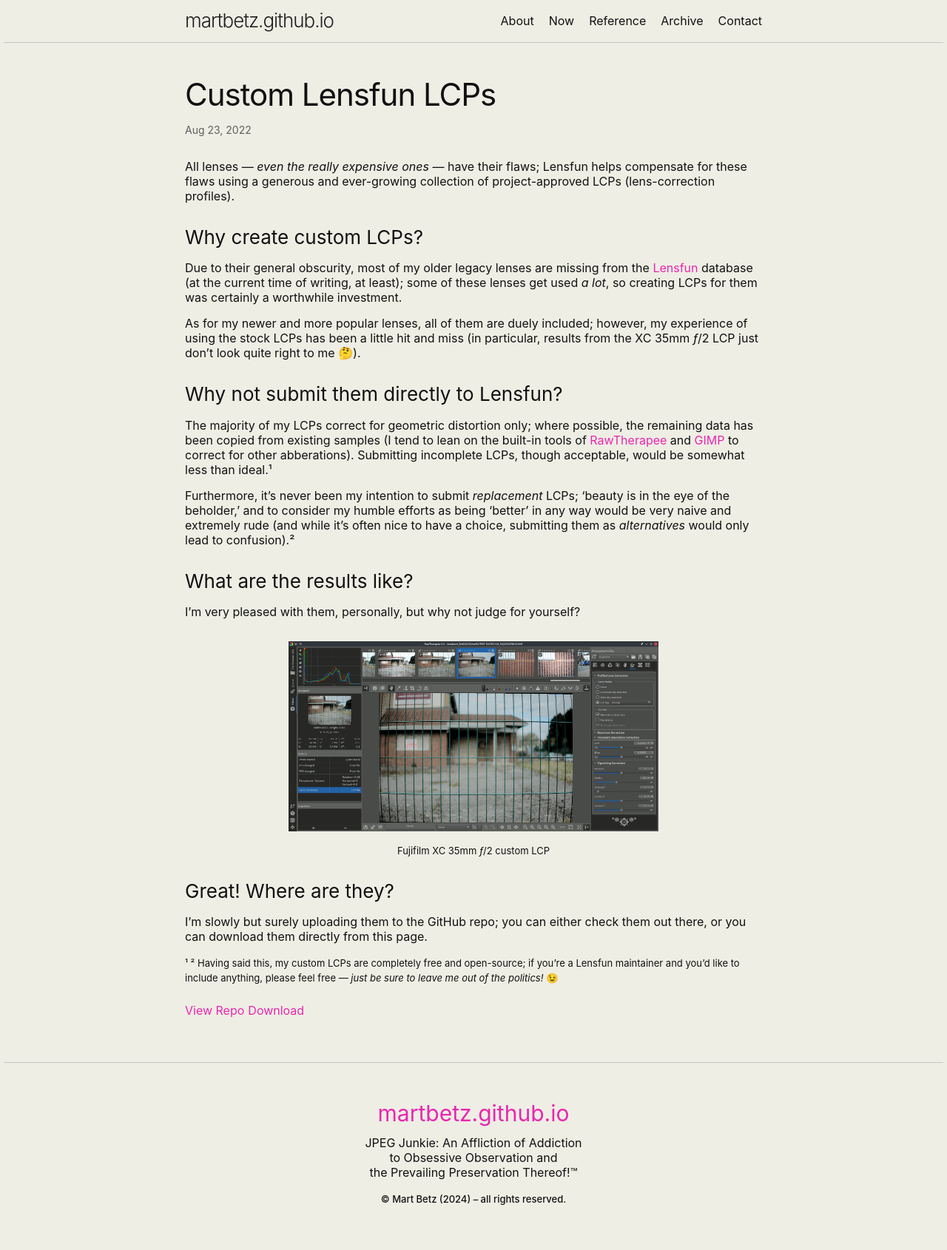
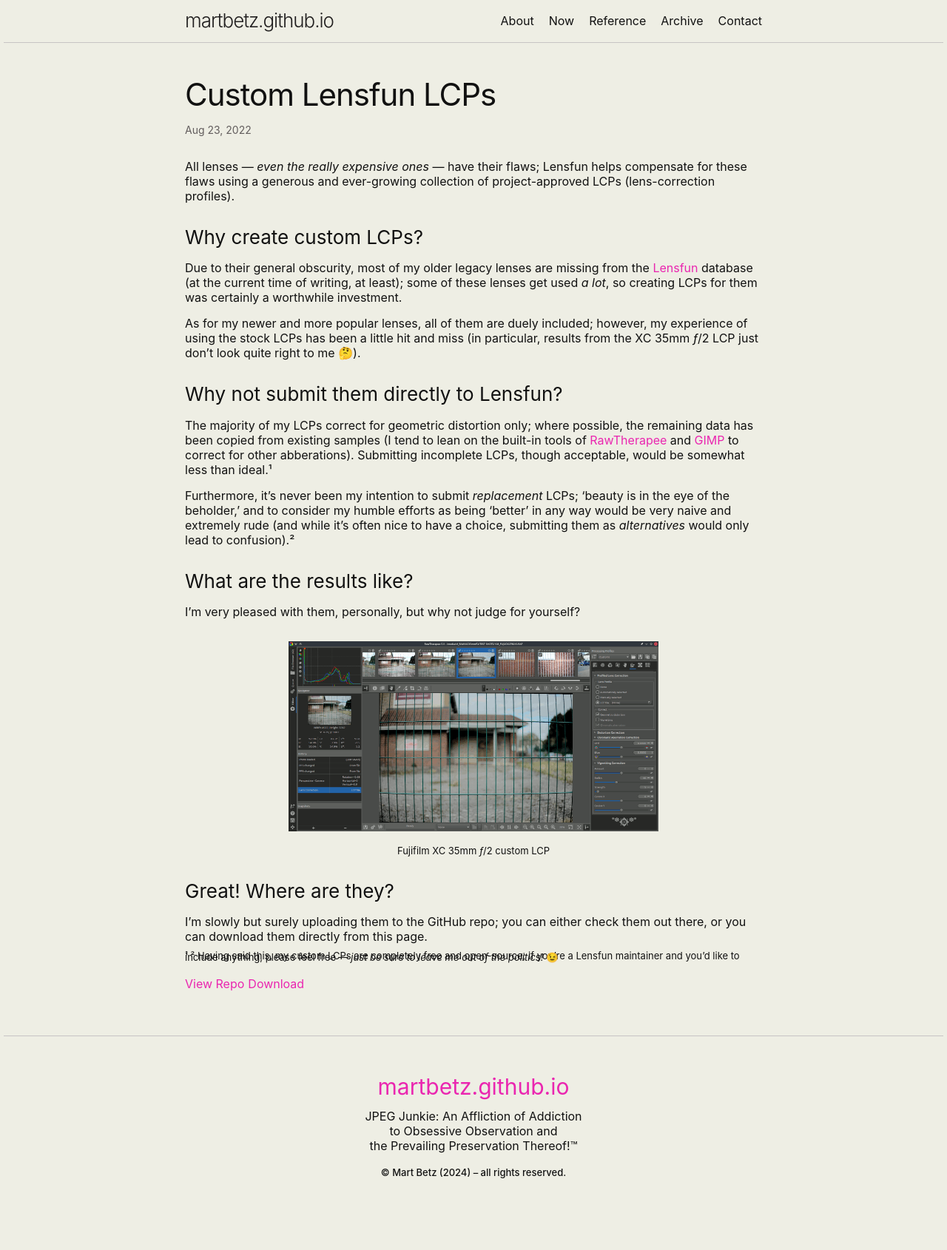
Before and after one commit to martbetz/martbetz.github.io, a Jekyll site: the page built from _posts/2022-08-23-custom-lensfun-lcps.md, in a window 1280 px wide. Shown: the whole page at 74% size. Built offline with Jekyll 4.4.1, drawn with Linux system fonts in a browser that asks for light colours; after the commit the page ends 1654 px from its top, so only the background shows below that.

Commit message:
Update 2022-08-23-custom-lensfun-lcps.md

```diff
--- a/_posts/2022-08-23-custom-lensfun-lcps.md
+++ b/_posts/2022-08-23-custom-lensfun-lcps.md
@@ -52,7 +52,7 @@
 
 I’m slowly but surely uploading them to the GitHub repo; you can either check them out there, or you can download them directly from this page.
 
-<p style="margin-top:15px;">
+<p style="margin-top:15px; line-height:1.1px;">
 <font size="2">
 ¹ ² Having said this, my custom LCPs are completely free and open-source; if you’re a Lensfun maintainer and you’d like to include anything, please feel free&nbsp;— <i>just be sure to leave me out of the politics!</i> 😉
 </font>
```
